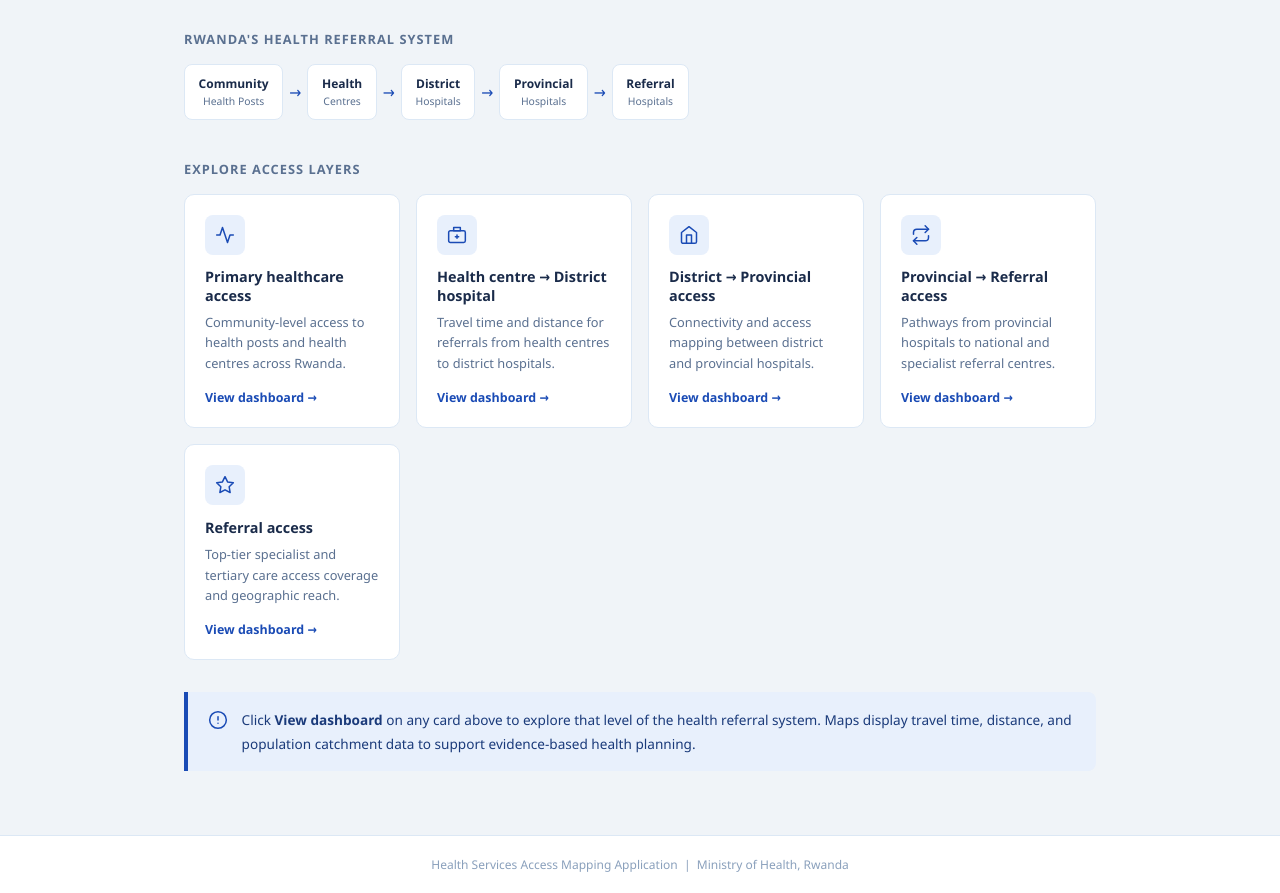
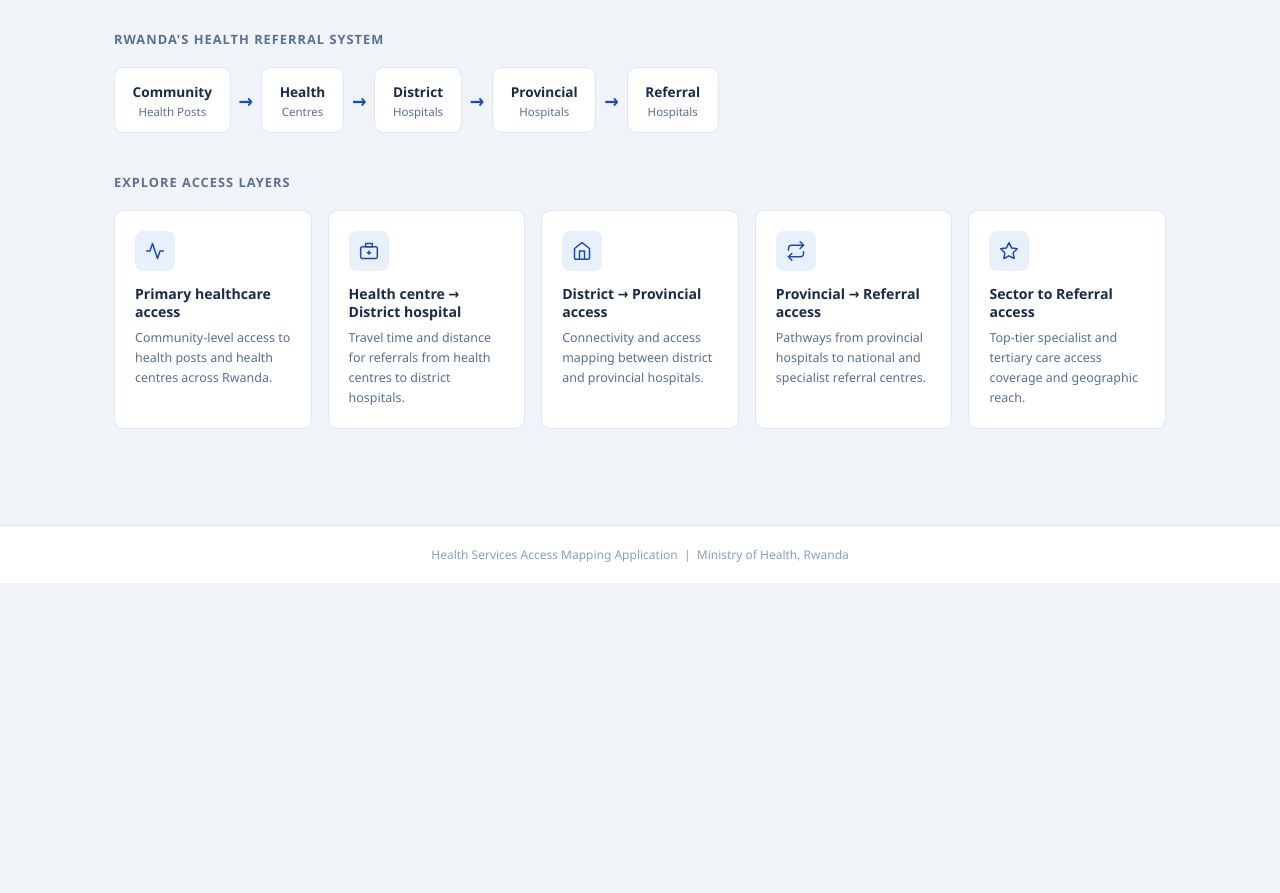
Before and after one commit to 1608-dev/Health, a plain HTML site: page index.html in a window 1280 px wide. Shown: the part 424-1317 px from the top of the page. After the commit the page ends 1007 px from the top, so only its background shows below. Drawn offline with Linux system fonts and the light colour scheme.

Commit message:
Update index.html

```diff
--- a/index.html
+++ b/index.html
@@ -59,7 +59,7 @@
 
     .stats-bar {
       display: grid;
-      grid-template-columns: repeat(auto-fit, minmax(130px, 1fr));
+      grid-template-columns: repeat(4, 1fr);
       gap: 1px;
       background: #c8d6ea;
       border-bottom: 1px solid #c8d6ea;
@@ -98,7 +98,7 @@
     }
 
     .section {
-      max-width: 960px;
+      max-width: 1100px;
       margin: 0 auto;
       padding: 2rem 1.5rem;
     }
@@ -108,13 +108,52 @@
       text-transform: uppercase;
       letter-spacing: 0.08em;
       color: #5a7090;
-      margin-bottom: 1rem;
+      margin-bottom: 1.2rem;
       font-weight: 600;
     }
 
+    /* REFERRAL FLOW - slightly bigger */
+    .referral-flow {
+      display: flex;
+      align-items: center;
+      overflow-x: auto;
+      padding-bottom: 0.5rem;
+      margin-bottom: 2rem;
+    }
+
+    .flow-step {
+      background: #fff;
+      border: 1px solid #dce8f5;
+      border-radius: 10px;
+      padding: 0.85rem 1.1rem;
+      font-size: 0.85rem;
+      font-weight: 600;
+      color: #1a2b4a;
+      white-space: nowrap;
+      text-align: center;
+      flex-shrink: 0;
+    }
+
+    .flow-step span {
+      display: block;
+      font-size: 0.72rem;
+      color: #5a7090;
+      font-weight: 400;
+      margin-top: 3px;
+    }
+
+    .flow-arrow {
+      color: #1A4BB5;
+      font-size: 1.2rem;
+      padding: 0 8px;
+      flex-shrink: 0;
+      font-weight: 600;
+    }
+
+    /* CARDS - all 5 in one row */
     .cards {
       display: grid;
-      grid-template-columns: repeat(auto-fit, minmax(170px, 1fr));
+      grid-template-columns: repeat(5, 1fr);
       gap: 1rem;
       margin-bottom: 2rem;
     }
@@ -154,7 +193,7 @@
     }
 
     .card h3 {
-      font-size: 0.9rem;
+      font-size: 0.88rem;
       font-weight: 600;
       color: #1a2b4a;
       margin-bottom: 0.4rem;
@@ -162,87 +201,9 @@
     }
 
     .card p {
-      font-size: 0.8rem;
+      font-size: 0.78rem;
       color: #5a7090;
       line-height: 1.6;
-      margin-bottom: 0.75rem;
-    }
-
-    .card a {
-      font-size: 0.78rem;
-      color: #1A4BB5;
-      font-weight: 600;
-      text-decoration: none;
-      display: inline-flex;
-      align-items: center;
-      gap: 4px;
-      transition: gap 0.2s;
-    }
-
-    .card a:hover { gap: 8px; }
-
-    .referral-flow {
-      display: flex;
-      align-items: center;
-      overflow-x: auto;
-      padding-bottom: 0.5rem;
-      margin-bottom: 2rem;
-    }
-
-    .flow-step {
-      background: #fff;
-      border: 1px solid #dce8f5;
-      border-radius: 8px;
-      padding: 0.65rem 0.85rem;
-      font-size: 0.75rem;
-      font-weight: 600;
-      color: #1a2b4a;
-      white-space: nowrap;
-      text-align: center;
-      flex-shrink: 0;
-    }
-
-    .flow-step span {
-      display: block;
-      font-size: 0.65rem;
-      color: #5a7090;
-      font-weight: 400;
-      margin-top: 2px;
-    }
-
-    .flow-arrow {
-      color: #1A4BB5;
-      font-size: 1rem;
-      padding: 0 6px;
-      flex-shrink: 0;
-    }
-
-    .info-banner {
-      background: #e8f0fc;
-      border-left: 4px solid #1A4BB5;
-      border-radius: 0 8px 8px 0;
-      padding: 1rem 1.25rem;
-      display: flex;
-      gap: 0.85rem;
-      align-items: flex-start;
-    }
-
-    .info-banner svg {
-      width: 20px;
-      height: 20px;
-      stroke: #1A4BB5;
-      fill: none;
-      stroke-width: 1.8;
-      stroke-linecap: round;
-      stroke-linejoin: round;
-      flex-shrink: 0;
-      margin-top: 2px;
-    }
-
-    .info-banner p {
-      font-size: 0.85rem;
-      color: #1a3a7a;
-      line-height: 1.7;
     }
 
     footer {
@@ -318,7 +279,7 @@
       <div class="flow-step">Referral <span>Hospitals</span></div>
     </div>
 
-    <!-- FEATURE CARDS -->
+    <!-- FEATURE CARDS - all 5 in one row -->
     <div class="section-title">Explore access layers</div>
     <div class="cards">
 
@@ -328,7 +289,6 @@
         </div>
         <h3>Primary healthcare access</h3>
         <p>Community-level access to health posts and health centres across Rwanda.</p>
-        <a href="https://gh.space.gov.rw/portal/apps/dashboards/97ea5d54700a42c8b16e8645845474bc" target="_parent">View dashboard →</a>
       </div>
 
       <div class="card">
@@ -337,7 +297,6 @@
         </div>
         <h3>Health centre → District hospital</h3>
         <p>Travel time and distance for referrals from health centres to district hospitals.</p>
-        <a href="https://gh.space.gov.rw/portal/apps/dashboards/626b6461ae4948788b2c6b9b9231ecec" target="_parent">View dashboard →</a>
       </div>
 
       <div class="card">
@@ -346,7 +305,6 @@
         </div>
         <h3>District → Provincial access</h3>
         <p>Connectivity and access mapping between district and provincial hospitals.</p>
-        <a href="https://gh.space.gov.rw/portal/apps/dashboards/b874415d6ebb4bf4b428189d5fef85be" target="_parent">View dashboard →</a>
       </div>
 
       <div class="card">
@@ -355,24 +313,16 @@
         </div>
         <h3>Provincial → Referral access</h3>
         <p>Pathways from provincial hospitals to national and specialist referral centres.</p>
-        <a href="https://gh.space.gov.rw/portal/apps/dashboards/bd50d196e7bb4e4ea474fff04c44303e" target="_parent">View dashboard →</a>
       </div>
 
       <div class="card">
         <div class="card-icon">
           <svg viewBox="0 0 24 24"><polygon points="12 2 15.09 8.26 22 9.27 17 14.14 18.18 21.02 12 17.77 5.82 21.02 7 14.14 2 9.27 8.91 8.26 12 2"/></svg>
         </div>
-        <h3>Referral access</h3>
+        <h3>Sector to Referral access</h3>
         <p>Top-tier specialist and tertiary care access coverage and geographic reach.</p>
-        <a href="https://gh.space.gov.rw/portal/apps/dashboards/7bcfb3bfcd114ef487fc3cb0c86204ad" target="_parent">View dashboard →</a>
       </div>
 
-    </div>
-
-    <!-- INFO BANNER -->
-    <div class="info-banner">
-      <svg viewBox="0 0 24 24"><circle cx="12" cy="12" r="10"/><line x1="12" y1="8" x2="12" y2="12"/><line x1="12" y1="16" x2="12.01" y2="16"/></svg>
-      <p>Click <strong>View dashboard</strong> on any card above to explore that level of the health referral system. Maps display travel time, distance, and population catchment data to support evidence-based health planning.</p>
     </div>
 
   </div>
```
